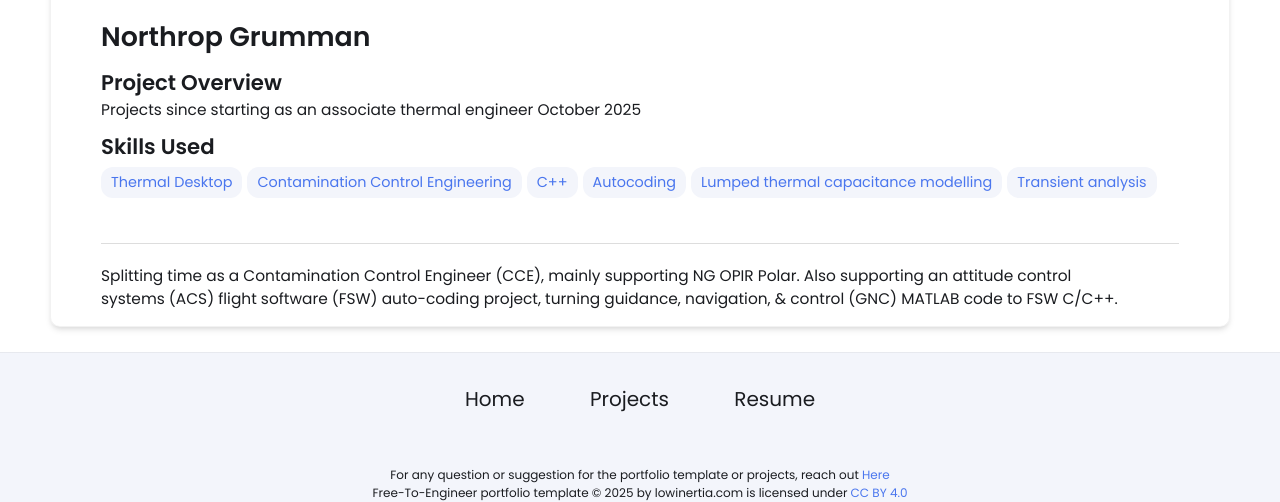
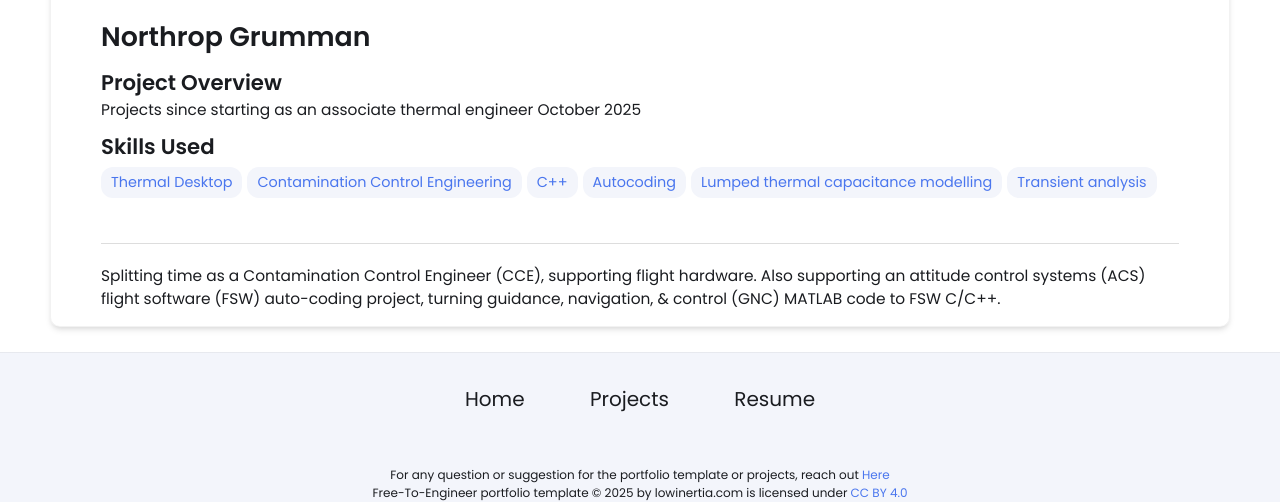
Before and after one commit to delaneyseligmann/delaneyseligmann.github.io, a Jekyll site: the page built from _projects/a-northrop/index.md, in a window 1280 px wide. Shown: the part 490-992 px from the top of the page. Built offline with Jekyll 4.4.1, drawn with Linux system fonts in a browser that asks for light colours.

Commit message:
Update index.md

```diff
--- a/_projects/a-northrop/index.md
+++ b/_projects/a-northrop/index.md
@@ -13,4 +13,4 @@
 ---
 ___
 
-Splitting time as a Contamination Control Engineer (CCE), mainly supporting NG OPIR Polar. Also supporting an attitude control systems (ACS) flight software (FSW) auto-coding project, turning guidance, navigation, & control (GNC) MATLAB code to FSW C/C++.
+Splitting time as a Contamination Control Engineer (CCE), supporting flight hardware. Also supporting an attitude control systems (ACS) flight software (FSW) auto-coding project, turning guidance, navigation, & control (GNC) MATLAB code to FSW C/C++.
```
